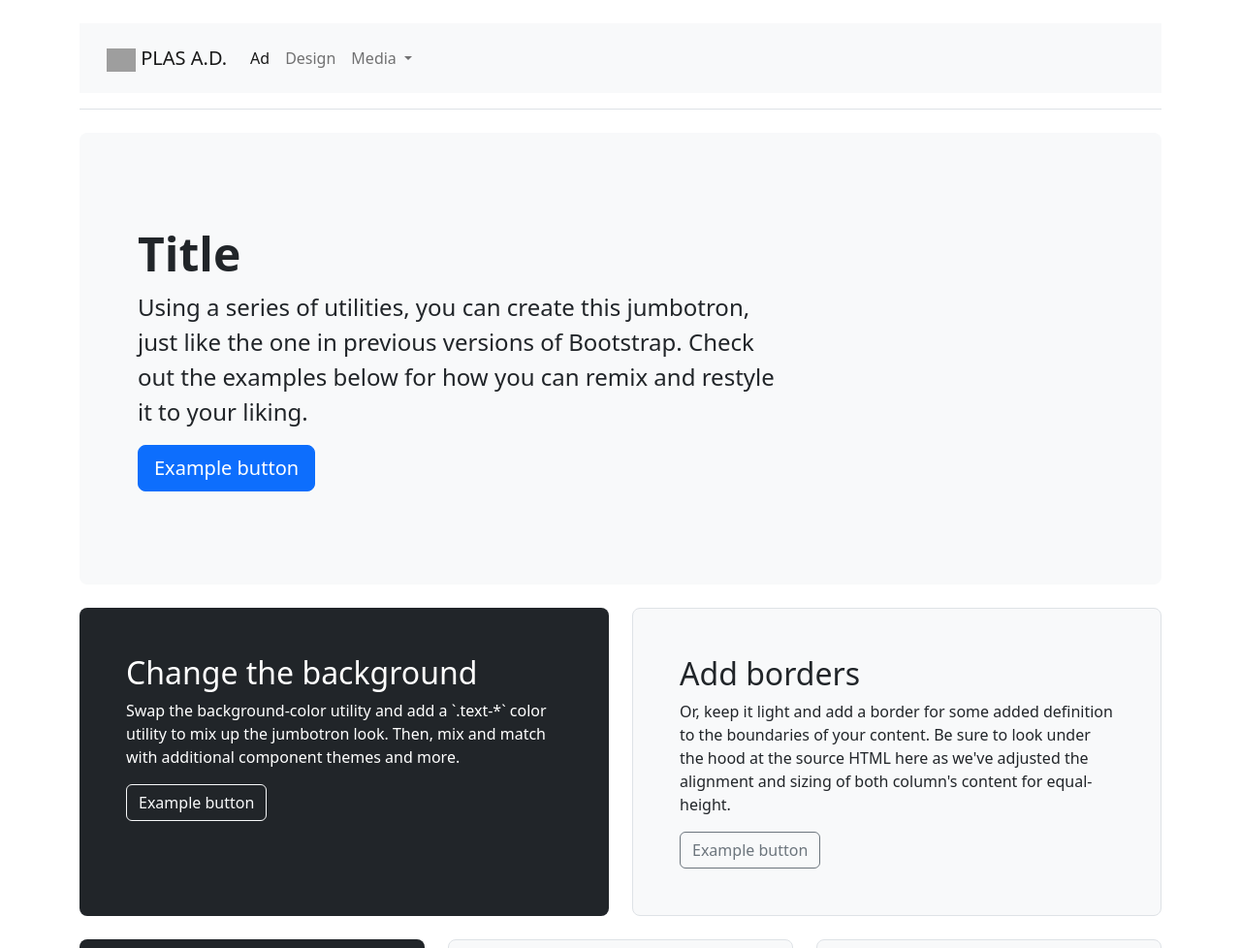
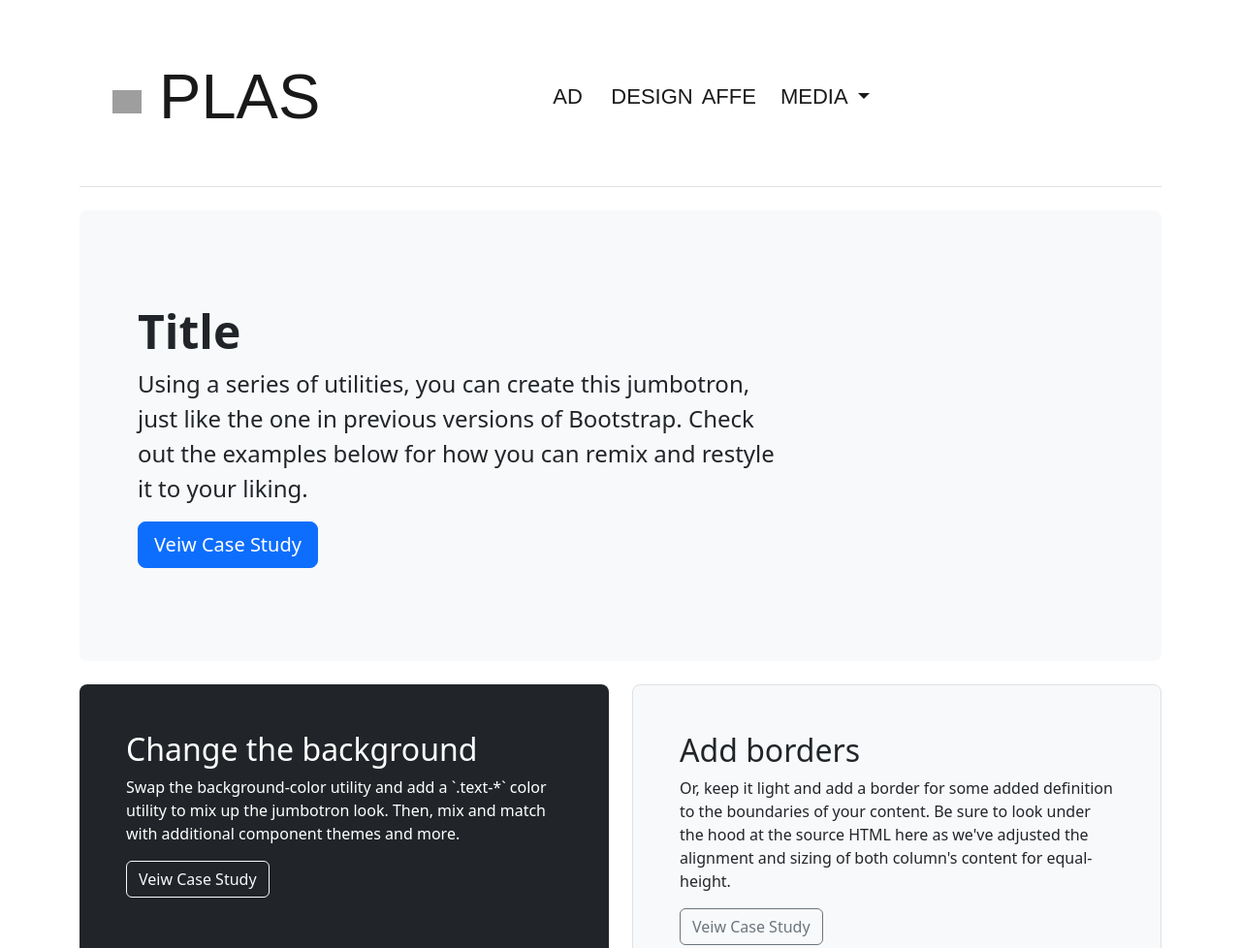
Before and after one commit to nosoyivan/plasad.github.io, a plain HTML site: page index.htm in a window 1280 px wide. Shown: the top 978 px of the page at 97% size. Drawn offline with nearby package versions, Linux system fonts and the light colour scheme; grey boxes are pictures that could not be loaded; a web font is replaced by a local one.

Commit message:
Create index.htm

```diff
--- a/index.htm
+++ b/index.htm
@@ -7,6 +7,20 @@
     <title></title>
 
     <link href="https://cdn.jsdelivr.net/npm/bootstrap@5.2.2/dist/css/bootstrap.min.css" rel="stylesheet" integrity="sha384-Zenh87qX5JnK2Jl0vWa8Ck2rdkQ2Bzep5IDxbcnCeuOxjzrPF/et3URy9Bv1WTRi" crossorigin="anonymous">
+
+    <link rel="stylesheet" href="https://fonts.googleapis.com/css?family=Sono">
+    <style>
+      .navbar-text { font-family: 'Sono', sans-serif;}
+
+
+
+      .lnav { margin: right;}
+      .centernav { margin: auto; width: 50%;}
+
+
+
+    </style>
+
 </head>
 
 
@@ -22,23 +36,26 @@
 
 
 
-            <nav class="navbar navbar-expand-lg navbar-light bg-light" style="padding: 1em;">
+            <nav class="navbar navbar-text navbar-expand-lg navbar-light" style="padding: 1em; text-transform: uppercase; font-size:22px;">
               <div class="container-fluid">
-                <a class="navbar-brand" href="#">
-                    <img src="https://getbootstrap.com/docs/5.0/assets/brand/bootstrap-logo.svg" width="30" height="24"> PLAS A.D.</a>
+                <a class="navbar-brand " href="#" style="font-size:65px;">
+                    <img src="https://getbootstrap.com/docs/5.0/assets/brand/bootstrap-logo.svg" width="30" height="24"> PLAS </a>
                 <button class="navbar-toggler" type="button" data-bs-toggle="collapse" data-bs-target="#navbarSupportedContent" aria-controls="navbarSupportedContent" aria-expanded="false" aria-label="Toggle navigation">
                   <span class="navbar-toggler-icon"></span>
                 </button>
-                <div class="collapse navbar-collapse" id="navbarSupportedContent">
-                  <ul class="navbar-nav me-auto mb-2 mb-lg-0" align="center">
+                <div class="collapse navbar-collapse" id="navbarSupportedContent" style="font-size:22px;">
+                  <ul class="navbar-nav centernav me-auto mb-2 mb-lg-0" align="center">
                     <li class="nav-item">
-                      <a class="nav-link active" aria-current="page" href="#">Ad</a>
+                      <a class="nav-link centernav" aria-current="page" href="#">Ad</a>
                     </li>
                     <li class="nav-item">
-                      <a class="nav-link" href="#">Design</a>
+                      <a class="nav-link centernav" href="#">Design</a>
+                    </li>
+                    <li class="nav-item">
+                      <a class="nav-link centernav" href="#">AFFE</a>
                     </li>
                     <li class="nav-item dropdown">
-                      <a class="nav-link dropdown-toggle" href="#" id="navbarDropdown" role="button" data-bs-toggle="dropdown" aria-expanded="false">
+                      <a class="nav-link centernav dropdown-toggle" href="#" id="navbarDropdown" role="button" data-bs-toggle="dropdown" aria-expanded="false">
                         Media
                       </a>
                       <ul class="dropdown-menu" aria-labelledby="navbarDropdown">
@@ -59,7 +76,7 @@
           <div class="container-fluid py-5">
             <h1 class="display-5 fw-bold">Title</h1>
             <p class="col-md-8 fs-4">Using a series of utilities, you can create this jumbotron, just like the one in previous versions of Bootstrap. Check out the examples below for how you can remix and restyle it to your liking.</p>
-            <button class="btn btn-primary btn-lg" type="button">Example button</button>
+            <button class="btn btn-primary btn-lg" type="button">Veiw Case Study</button>
           </div>
         </div>
 
@@ -68,14 +85,14 @@
             <div class="h-100 p-5 text-bg-dark rounded-3">
               <h2>Change the background</h2>
               <p>Swap the background-color utility and add a `.text-*` color utility to mix up the jumbotron look. Then, mix and match with additional component themes and more.</p>
-              <button class="btn btn-outline-light" type="button">Example button</button>
+              <button class="btn btn-outline-light" type="button">Veiw Case Study</button>
             </div>
           </div>
           <div class="col-md-6">
             <div class="h-100 p-5 bg-light border rounded-3">
               <h2>Add borders</h2>
               <p>Or, keep it light and add a border for some added definition to the boundaries of your content. Be sure to look under the hood at the source HTML here as we've adjusted the alignment and sizing of both column's content for equal-height.</p>
-              <button class="btn btn-outline-secondary" type="button">Example button</button>
+              <button class="btn btn-outline-secondary" type="button">Veiw Case Study</button>
             </div>
           </div>
         </div>
@@ -85,21 +102,21 @@
             <div class="h-100 p-5 text-bg-dark rounded-3">
               <h2>Change the background</h2>
               <p>Swap the background-color utility and add a `.text-*` color utility to mix up the jumbotron look. Then, mix and match with additional component themes and more.</p>
-              <button class="btn btn-outline-light" type="button">Example button</button>
+              <button class="btn btn-outline-light" type="button">Veiw Case Study</button>
             </div>
           </div>
           <div class="col-md-4">
             <div class="h-100 p-5 bg-light border rounded-3">
               <h2>Add borders</h2>
               <p>Or, keep it light and add a border for some added definition to the boundaries of your content. Be sure to look under the hood at the source HTML here as we've adjusted the alignment and sizing of both column's content for equal-height.</p>
-              <button class="btn btn-outline-secondary" type="button">Example button</button>
+              <button class="btn btn-outline-secondary" type="button">Veiw Case Study</button>
             </div>
           </div>
           <div class="col-md-4">
             <div class="h-100 p-5 bg-light border rounded-3">
               <h2>Add borders</h2>
               <p>Or, keep it light and add a border for some added definition to the boundaries of your content. Be sure to look under the hood at the source HTML here as we've adjusted the alignment and sizing of both column's content for equal-height.</p>
-              <button class="btn btn-outline-secondary" type="button">Example button</button>
+              <button class="btn btn-outline-secondary" type="button">Veiw Case Study</button>
             </div>
           </div>
         </div>
```
